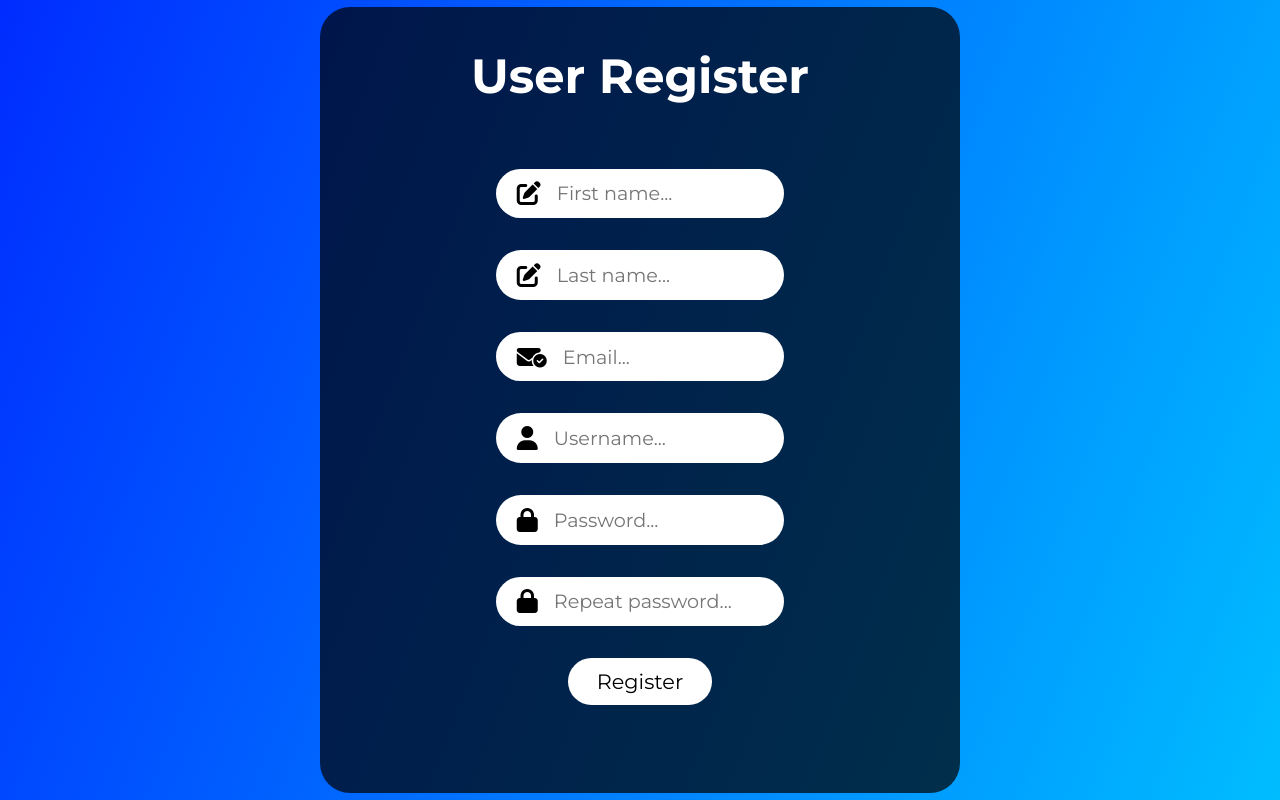
After one commit to PatrikDemel/PHP-projects, a PHP site: page /register.php in a window 1280 px wide. The commit adds this page. Run offline with PHP 8.4, Linux system fonts and the light colour scheme.

Commit message:
finished

```diff
--- a/LoginForm/css/styles.css
+++ b/LoginForm/css/styles.css
@@ -1,5 +1,7 @@
+/* Font import */
 @import url('https://fonts.googleapis.com/css2?family=Montserrat:wght@100;200;300;400;500;600;700&display=swap');
 
+/* Global */
 * {
   margin: 0;
   padding: 0;
@@ -8,17 +10,16 @@
   cursor: default;
 }
 
-#login-section {
-  width: 100vw;
-  height: 100vh;
-  background: linear-gradient(
-    90deg,
-    rgba(255, 0, 167, 1) 0%,
-    rgba(255, 0, 0, 1) 100%
-  );
-  display: flex;
-  flex-direction: column;
-  align-items: center;
+body {
+  overflow: hidden;
+}
+
+/* Utility classes */
+.heading-1 {
+  font-size: 3rem;
+  font-weight: 700;
+  color: #fff;
+  margin-bottom: 3rem;
 }
 
 .heading-2 {
@@ -31,7 +32,6 @@
 
 .form-container {
   background-color: rgba(0, 0, 0, 0.705);
-  margin-top: 10%;
   padding: 5rem 3rem;
   border-radius: 30px;
   width: 50%;
@@ -41,6 +41,15 @@
   display: flex;
   flex-direction: column;
   align-items: center;
+}
+
+.section {
+  width: 100vw;
+  min-height: 100vh;
+  display: flex;
+  flex-direction: column;
+  align-items: center;
+  justify-content: center;
 }
 
 .contact-row {
@@ -88,5 +97,122 @@
 .error-description {
   text-align: center;
   color: #ff0000;
-  margin: 3rem auto 0 auto;
+  margin: 3rem auto 2rem auto;
 }
+
+/* Login section */
+#login-section {
+  background: linear-gradient(
+    111deg,
+    rgba(0, 0, 0, 1) 0%,
+    rgba(0, 5, 255, 1) 100%
+  );
+}
+
+#login-section .register-offer {
+  color: #fff;
+  text-align: center;
+}
+
+#login-section .form-link {
+  color: #fff;
+  cursor: pointer;
+}
+
+/* User section */
+#user-section {
+  height: 100vh;
+  width: 100vw;
+  padding: 5rem 10vw;
+  background: linear-gradient(
+    111deg,
+    rgba(255, 0, 224, 1) 0%,
+    rgba(255, 0, 0, 1) 100%
+  );
+}
+
+#user-section .user-table {
+  width: 70%;
+  background-color: rgba(0, 0, 0, 0.616);
+  padding: 3rem;
+  border-radius: 30px;
+}
+
+#user-section .row {
+  display: flex;
+  column-gap: 1rem;
+  width: 100%;
+  margin-bottom: 2rem;
+  border-bottom: 1px solid #fff;
+  padding-bottom: 0.5rem;
+}
+
+#user-section .col:first-of-type {
+  width: 10%;
+}
+
+#user-section .col-bold {
+  font-weight: 600;
+}
+
+#user-section .col {
+  color: #fff;
+}
+
+#user-section .logout-button {
+  width: 30%;
+  padding: 0.8rem 0;
+  background-color: #fff;
+  border: none;
+  outline: none;
+  border-radius: 30px;
+  cursor: pointer;
+  transition: background-color ease-in-out 0.2s;
+}
+
+#user-section .logout-button:hover {
+  background-color: #e0e0e0;
+}
+
+#user-section .change-password-link {
+  color: #fff;
+  cursor: pointer;
+}
+
+/* Register section */
+#register-section {
+  background: linear-gradient(
+    111deg,
+    rgba(0, 44, 255, 1) 0%,
+    rgba(0, 189, 255, 1) 100%
+  );
+  z-index: 0;
+}
+
+#register-section .form-container {
+  padding: 2.5rem 5rem;
+}
+
+#register-section-registered {
+  z-index: 1;
+  background: linear-gradient(
+    111deg,
+    rgba(0, 44, 255, 1) 0%,
+    rgba(0, 189, 255, 1) 100%
+  );
+}
+
+#register-section-registered .registered-container {
+  background-color: rgba(0, 0, 0, 0.692);
+  padding: 5rem;
+  border-radius: 30px;
+}
+
+#register-section-registered .registered-container .registered-description {
+  color: #fff;
+}
+
+#register-section-registered .registered-container a {
+  color: #fff;
+  cursor: pointer;
+}
--- /dev/null
+++ b/LoginForm/register.php
@@ -0,0 +1,112 @@
+<?php
+// Dynamic error message
+$message = '';
+
+// Checks when the form is submitted
+if ($_SERVER['REQUEST_METHOD'] == "POST") {
+    // Saves data into variables
+    $first_name = $_POST['first_name'];
+    $last_name = $_POST['last_name'];
+    $email = $_POST['email'];
+    $username = $_POST['username'];
+    $password = $_POST['password'];
+    $auth_password = $_POST['auth_password'];
+
+    // Checks if any of the fields is empty
+    if (empty($first_name) || empty($last_name) || empty($email) || empty($username) || empty($password) || empty($auth_password)) {
+        $message = 'Error: all fields must not be empty';
+    } else {
+        // Checks if password and auth_password are the same
+        if ($password != $auth_password) {
+            $message = 'Error: your passwords must be same';
+        } else {
+            // Connects to the database
+            $conn = mysqli_connect('localhost', 'root', '', 'usersdb');
+            if ($conn->connect_error) {
+                die('Connection error' . mysqli_connect_error());
+            }
+
+            // Checks if username is avalible
+            $sql = "SELECT * FROM users WHERE username = '$username'";
+            $result = mysqli_query($conn, $sql);
+            if ($result->num_rows > 0) {
+                $message = 'Error: this username is already taken';
+            } else {
+                // SQL command
+                $sql = "INSERT INTO users (first_name, last_name, email, username, password) VALUES ('$first_name', '$last_name', '$email', '$username', '$password')";
+
+                // Activates the command
+                $result = mysqli_query($conn, $sql);
+                if ($result === TRUE) {
+                    echo '    <section class="section" id="register-section-registered">
+                <div class="registered-container">
+                    <h2 class="heading-2">User registered</h2>
+                    <p class="registered-description">You were successfully registered. You can sign in <a
+                            href="index.php">here</a>.</p>
+                </div>
+            </section>';
+                }
+            }
+            // Ends the connection
+            $conn->close();
+        }
+    }
+}
+?>
+
+<!DOCTYPE html>
+<html lang='en'>
+
+<head>
+    <meta charset='UTF-8'>
+    <meta name='viewport' content='width=device-width, initial-scale=1.0' />
+    <link rel='stylesheet' href='./css/styles.css'>
+    <link rel="stylesheet" href="https://cdnjs.cloudflare.com/ajax/libs/font-awesome/6.4.2/css/all.min.css"
+        integrity="sha512-z3gLpd7yknf1YoNbCzqRKc4qyor8gaKU1qmn+CShxbuBusANI9QpRohGBreCFkKxLhei6S9CQXFEbbKuqLg0DA=="
+        crossorigin="anonymous" referrerpolicy="no-referrer" />
+    <title>User Login</title>
+</head>
+
+<body>
+    <!-- Register section -->
+    <section class="section" id="register-section">
+        <div class="form-container">
+            <h2 class="heading-2">User Register</h2>
+            <!-- Login form -->
+            <form method="post" action="register.php" class="contact-form">
+                <div class="contact-row">
+                    <i class="fa-solid fa-pen-to-square login-icon"></i>
+                    <input type="text" class="contact-input" name="first_name" placeholder="First name...">
+                </div>
+                <div class="contact-row">
+                    <i class="fa-solid fa-pen-to-square login-icon"></i>
+                    <input type="text" class="contact-input" name="last_name" placeholder="Last name...">
+                </div>
+                <div class="contact-row">
+                    <i class="fa-solid fa-envelope-circle-check login-icon"></i>
+                    <input type="email" class="contact-input" name="email" placeholder="Email...">
+                </div>
+                <div class="contact-row">
+                    <i class="fa-solid fa-user login-icon"></i>
+                    <input type="text" class="contact-input" name="username" placeholder="Username...">
+                </div>
+                <div class="contact-row">
+                    <i class="fa-solid fa-lock login-icon"></i>
+                    <input type="password" class="contact-input" name="password" placeholder="Password...">
+                </div>
+                <div class="contact-row">
+                    <i class="fa-solid fa-lock login-icon"></i>
+                    <input type="password" class="contact-input" name="auth_password" placeholder="Repeat password...">
+                </div>
+                <input type="submit" value="Register" class="form-button">
+            </form>
+            <!-- Error messgae -->
+            <p class="error-description">
+                <?php echo $message ?>
+            </p>
+        </div>
+    </section>
+
+</body>
+
+</html>
```
Also changed, not shown: LoginForm/index.php (+64 -51 lines), LoginForm/login.php (added, +91 -0 lines), LoginForm/profile.php (deleted, +0 -40 lines).
